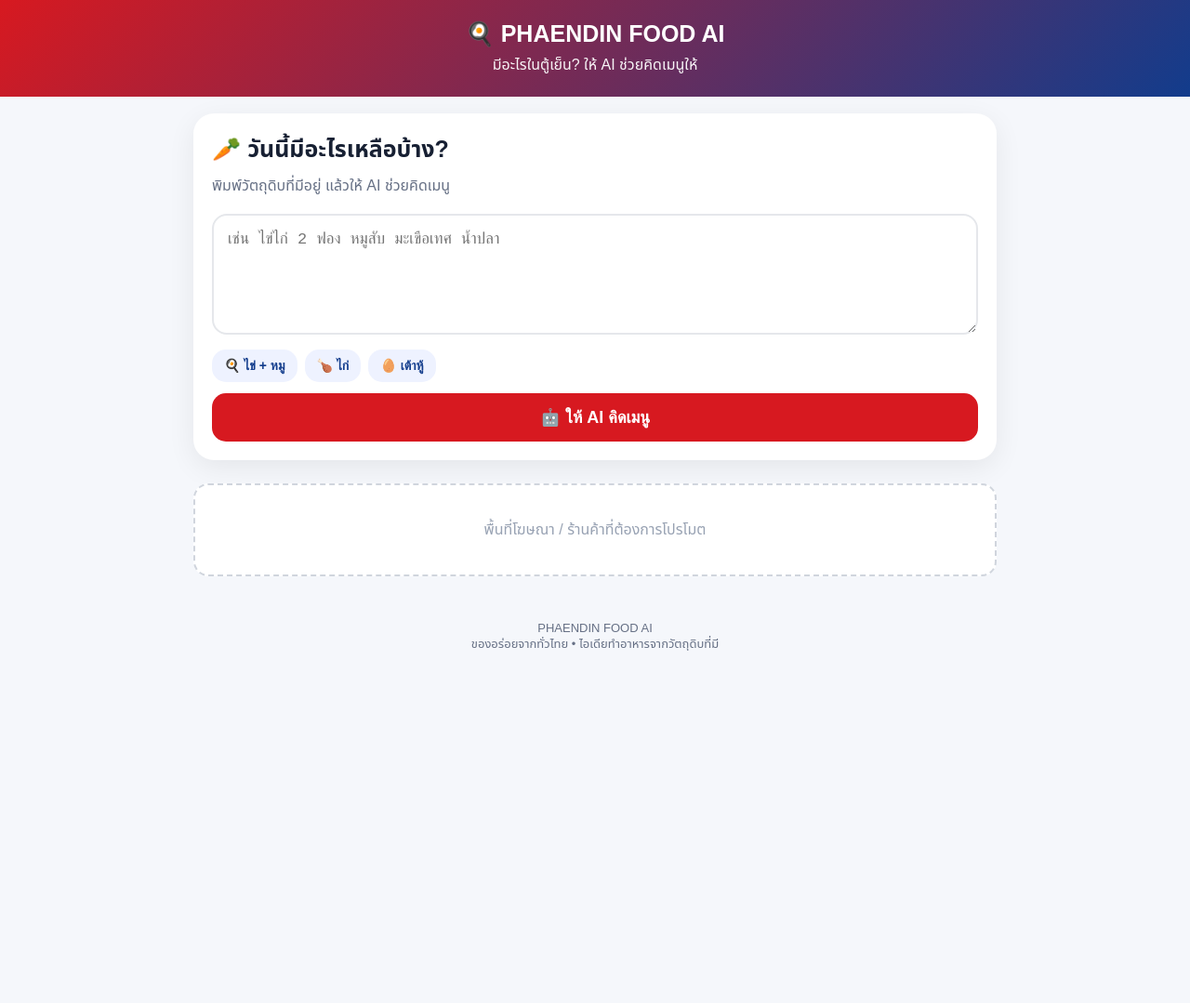
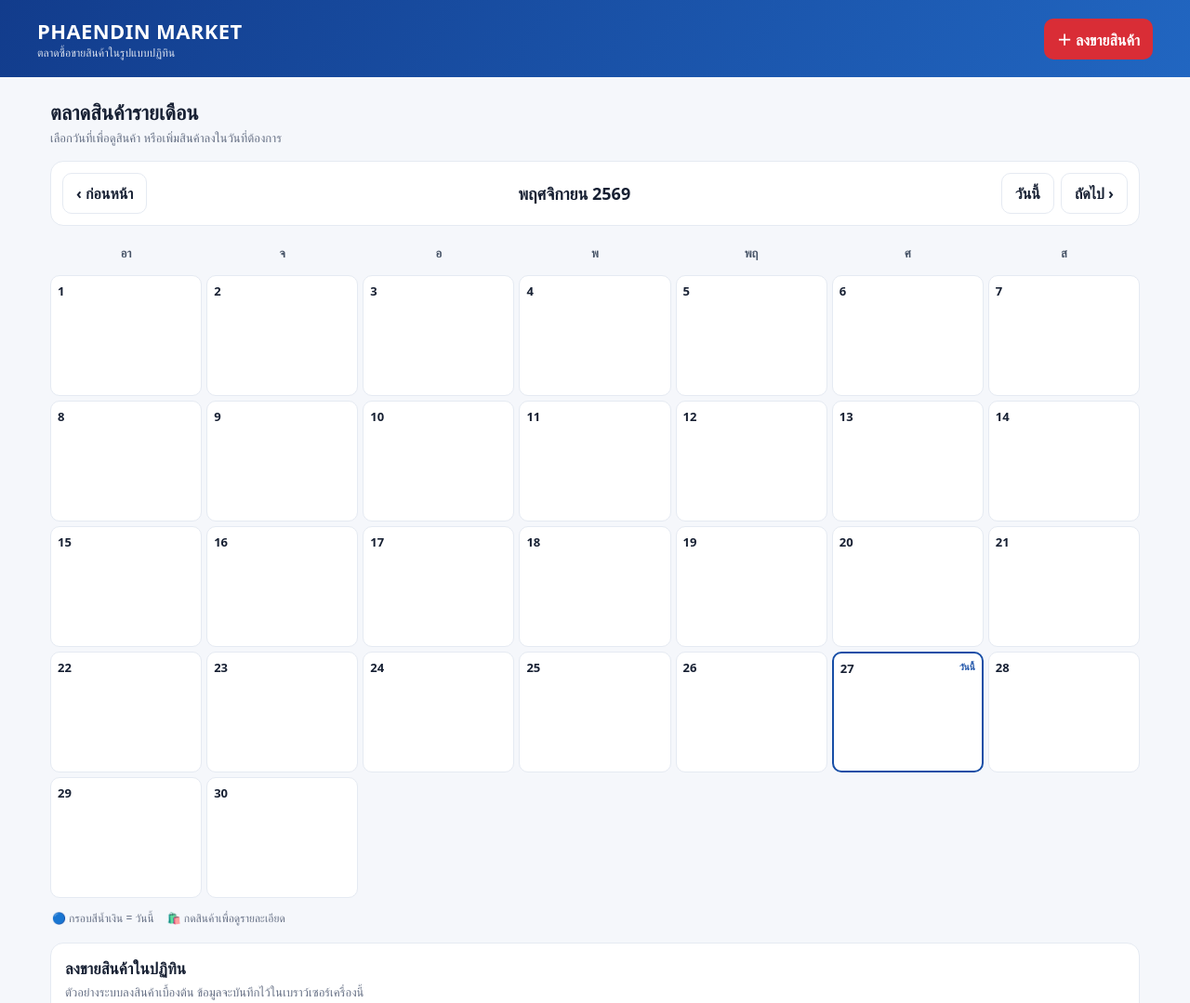
Before and after one commit to Bank150633/Phaendin-shop, a plain HTML site: page index.html in a window 1280 px wide. Shown: the top 1079 px of the page at 93% size. Before the commit the page ends 800 px from the top, so only its background shows below. Drawn offline with Linux system fonts and the light colour scheme.

Commit message:
Refactor index.html for new market features

```diff
--- a/index.html
+++ b/index.html
@@ -2,406 +2,117 @@
 <html lang="th">
 <head>
 <meta charset="UTF-8">
-<meta name="viewport" content="width=device-width,initial-scale=1">
-
-<title>PHAENDIN FOOD AI | มีอะไรในตู้เย็น?</title>
-
+<meta name="viewport" content="width=device-width, initial-scale=1">
+<title>PHAENDIN MARKET | ตลาดปฏิทิน</title>
 <style>
-*{
-  box-sizing:border-box;
-}
-
-body{
-  margin:0;
-  font-family:Arial,"Noto Sans Thai",sans-serif;
-  background:#f5f7fb;
-  color:#172033;
-}
-
-header{
-  background:linear-gradient(135deg,#d71920,#123c8c);
-  color:white;
-  padding:22px 16px;
-  text-align:center;
-}
-
-.logo{
-  font-size:25px;
-  font-weight:800;
-}
-
-header p{
-  margin:7px 0 0;
-  opacity:.95;
-}
-
-.container{
-  max-width:900px;
-  margin:auto;
-  padding:18px;
-}
-
-.box{
-  background:white;
-  border-radius:22px;
-  padding:20px;
-  box-shadow:0 8px 30px rgba(0,0,0,.07);
-}
-
-h1{
-  margin:0 0 8px;
-  font-size:25px;
-}
-
-.sub{
-  color:#667085;
-  margin-bottom:18px;
-}
-
-textarea{
-  width:100%;
-  min-height:130px;
-  resize:vertical;
-  border:2px solid #e5e7eb;
-  border-radius:16px;
-  padding:15px;
-  font-size:17px;
-  outline:none;
-}
-
-textarea:focus{
-  border-color:#123c8c;
-}
-
-button{
-  width:100%;
-  border:0;
-  border-radius:15px;
-  padding:15px;
-  margin-top:12px;
-  background:#d71920;
-  color:white;
-  font-size:18px;
-  font-weight:bold;
-  cursor:pointer;
-}
-
-button:disabled{
-  opacity:.6;
-}
-
-.examples{
-  display:flex;
-  gap:8px;
-  flex-wrap:wrap;
-  margin-top:12px;
-}
-
-.examples button{
-  width:auto;
-  margin:0;
-  padding:9px 13px;
-  background:#eef2ff;
-  color:#123c8c;
-  font-size:14px;
-}
-
-#loading{
-  display:none;
-  text-align:center;
-  padding:25px;
-  font-weight:bold;
-}
-
-#error{
-  display:none;
-  margin-top:15px;
-  background:#fff0f0;
-  color:#b42318;
-  padding:15px;
-  border-radius:12px;
-}
-
-#result{
-  margin-top:20px;
-}
-
-.recipe{
-  background:#fff;
-  border-radius:18px;
-  padding:18px;
-  margin-bottom:14px;
-  border:1px solid #e8eaf0;
-}
-
-.recipe h2{
-  color:#d71920;
-  margin-top:0;
-  font-size:21px;
-}
-
-.recipe h3{
-  margin-bottom:5px;
-  color:#123c8c;
-  font-size:16px;
-}
-
-.recipe p{
-  line-height:1.7;
-  white-space:pre-wrap;
-}
-
-.ad{
-  margin-top:25px;
-  min-height:100px;
-  border:2px dashed #d0d5dd;
-  border-radius:16px;
-  display:flex;
-  align-items:center;
-  justify-content:center;
-  color:#98a2b3;
-  background:white;
-}
-
-footer{
-  text-align:center;
-  color:#667085;
-  padding:30px 15px;
-  font-size:13px;
-}
-
-@media(max-width:600px){
-  h1{
-    font-size:22px;
-  }
-
-  .container{
-    padding:12px;
-  }
-}
+:root{--blue:#174ea6;--red:#d92d36;--ink:#172033;--muted:#667085;--line:#e5eaf2;--bg:#f5f7fb;--white:#fff}
+*{box-sizing:border-box}body{margin:0;background:var(--bg);color:var(--ink);font-family:system-ui,-apple-system,"Segoe UI",sans-serif}
+header{background:linear-gradient(120deg,#123c8c,#2166c1);color:white;padding:18px max(16px,calc((100% - 1200px)/2));}
+.top{display:flex;align-items:center;justify-content:space-between;gap:12px;flex-wrap:wrap}.brand{font-size:22px;font-weight:850;letter-spacing:.4px}.tag{font-size:12px;opacity:.85}
+main{max-width:1200px;margin:22px auto;padding:0 14px}.intro{display:flex;justify-content:space-between;align-items:center;gap:12px;flex-wrap:wrap;margin-bottom:16px}
+h1{font-size:22px;margin:0 0 4px}.sub{color:var(--muted);font-size:13px}
+button{border:0;border-radius:10px;padding:10px 14px;font:inherit;font-weight:700;cursor:pointer}
+.primary{background:var(--red);color:white}.secondary{background:white;border:1px solid var(--line);color:var(--ink)}
+.monthbar{display:flex;align-items:center;justify-content:space-between;gap:8px;background:white;border:1px solid var(--line);border-radius:14px;padding:12px;margin-bottom:10px}
+.monthbar strong{font-size:18px}.month-actions{display:flex;gap:7px}
+.calendar{display:grid;grid-template-columns:repeat(7,minmax(0,1fr));gap:5px}
+.weekday{text-align:center;padding:10px 2px;font-size:13px;font-weight:800;color:#475467}
+.day{background:white;border:1px solid var(--line);border-radius:10px;min-height:130px;padding:7px;overflow:hidden}
+.day.empty{background:#f0f2f6;min-height:90px}.day.today{border:2px solid var(--blue)}
+.daynum{font-size:13px;font-weight:800;margin-bottom:6px;display:flex;justify-content:space-between}
+.todaylabel{font-size:10px;color:var(--blue)}
+.product{border:1px solid #edf0f5;border-radius:8px;overflow:hidden;margin:5px 0;cursor:pointer;background:#fff}
+.product img{width:100%;height:65px;object-fit:cover;display:block;background:#f2f4f7}
+.product .pname{font-size:11px;font-weight:700;padding:4px 5px 0;white-space:nowrap;overflow:hidden;text-overflow:ellipsis}
+.product .price{font-size:11px;color:#07834e;font-weight:800;padding:0 5px 5px}
+.more{font-size:10px;color:var(--blue);padding:3px}
+.legend{display:flex;gap:14px;flex-wrap:wrap;color:var(--muted);font-size:12px;margin:13px 2px}
+.panel{background:white;border:1px solid var(--line);border-radius:14px;padding:15px;margin-top:18px}
+.panel h2{font-size:17px;margin:0 0 5px}.panel p{font-size:13px;color:var(--muted);margin:0 0 12px}
+.formgrid{display:grid;grid-template-columns:repeat(2,minmax(0,1fr));gap:10px}
+label{display:block;font-size:12px;font-weight:700;margin-bottom:5px}
+input,textarea{width:100%;border:1px solid #d7deea;border-radius:9px;padding:10px;font:inherit;background:white}
+textarea{min-height:70px;resize:vertical}.wide{grid-column:1/-1}.form-actions{display:flex;gap:8px;align-items:center;flex-wrap:wrap}
+.hint{font-size:11px;color:var(--muted);margin-top:8px}
+footer{text-align:center;color:var(--muted);font-size:12px;padding:25px}
+.modal{position:fixed;inset:0;background:#10182899;display:none;align-items:center;justify-content:center;padding:16px;z-index:5}
+.modal.show{display:flex}.modalbox{background:white;border-radius:16px;max-width:430px;width:100%;padding:16px;max-height:90vh;overflow:auto}
+.modalbox img{width:100%;max-height:260px;object-fit:cover;border-radius:10px}.modalhead{display:flex;justify-content:space-between;align-items:center;gap:8px}
+@media(max-width:700px){main{margin:14px auto;padding:0 7px}.calendar{gap:3px}.day{min-height:91px;padding:4px;border-radius:7px}.day.empty{min-height:65px}.product img{height:42px}.product .pname{font-size:9px;padding:3px 3px 0}.product .price{font-size:9px;padding:0 3px 3px}.weekday{font-size:11px;padding:7px 0}.daynum{font-size:11px;margin-bottom:3px}.monthbar strong{font-size:16px}.monthbar{padding:9px}.secondary,.primary{padding:9px 11px;font-size:13px}}
+@media(max-width:390px){.day{min-height:78px}.product img{height:34px}.product .pname{font-size:8px}.product .price{font-size:8px}}
 </style>
 </head>
-
 <body>
-
-<header>
-  <div class="logo">🍳 PHAENDIN FOOD AI</div>
-  <p>มีอะไรในตู้เย็น? ให้ AI ช่วยคิดเมนูให้</p>
-</header>
-
-<div class="container">
-
-  <div class="box">
-
-    <h1>🥕 วันนี้มีอะไรเหลือบ้าง?</h1>
-
-    <div class="sub">
-      พิมพ์วัตถุดิบที่มีอยู่ แล้วให้ AI ช่วยคิดเมนู
-    </div>
-
-    <textarea
-      id="ingredients"
-      placeholder="เช่น ไข่ไก่ 2 ฟอง หมูสับ มะเขือเทศ น้ำปลา"></textarea>
-
-    <div class="examples">
-      <button onclick="example('ไข่ไก่ หมูสับ น้ำปลา')">
-        🍳 ไข่ + หมู
-      </button>
-
-      <button onclick="example('ไก่ กระเทียม พริก น้ำปลา')">
-        🍗 ไก่
-      </button>
-
-      <button onclick="example('ไข่ เต้าหู้ หมูสับ')">
-        🥚 เต้าหู้
-      </button>
-    </div>
-
-    <button id="askBtn" onclick="askAI()">
-      🤖 ให้ AI คิดเมนู
-    </button>
-
-    <div id="loading">
-      🤖 AI กำลังคิดเมนูให้คุณ...
-    </div>
-
-    <div id="error"></div>
-
-  </div>
-
-  <div id="result"></div>
-
-  <!-- พื้นที่โฆษณา -->
-  <div class="ad">
-    พื้นที่โฆษณา / ร้านค้าที่ต้องการโปรโมต
-  </div>
-
-</div>
-
-<footer>
-  PHAENDIN FOOD AI<br>
-  ของอร่อยจากทั่วไทย • ไอเดียทำอาหารจากวัตถุดิบที่มี
-</footer>
-
-
+<header><div class="top"><div><div class="brand">PHAENDIN MARKET</div><div class="tag">ตลาดซื้อขายสินค้าในรูปแบบปฏิทิน</div></div><button class="primary" onclick="goToForm()">＋ ลงขายสินค้า</button></div></header>
+<main>
+  <section class="intro"><div><h1>ตลาดสินค้ารายเดือน</h1><div class="sub">เลือกวันที่เพื่อดูสินค้า หรือเพิ่มสินค้าลงในวันที่ต้องการ</div></div></section>
+  <div class="monthbar"><button class="secondary" onclick="changeMonth(-1)">‹ ก่อนหน้า</button><strong id="monthTitle"></strong><div class="month-actions"><button class="secondary" onclick="goToday()">วันนี้</button><button class="secondary" onclick="changeMonth(1)">ถัดไป ›</button></div></div>
+  <div class="calendar" id="calendar"></div>
+  <div class="legend"><span>🔵 กรอบสีน้ำเงิน = วันนี้</span><span>🛍️ กดสินค้าเพื่อดูรายละเอียด</span></div>
+  <section class="panel" id="addPanel">
+    <h2>ลงขายสินค้าในปฏิทิน</h2><p>ตัวอย่างระบบลงสินค้าเบื้องต้น ข้อมูลจะบันทึกไว้ในเบราว์เซอร์เครื่องนี้</p>
+    <form id="productForm">
+      <div class="formgrid">
+        <div><label for="date">วันที่ลงสินค้า *</label><input id="date" type="date" required></div>
+        <div><label for="seller">ชื่อร้าน / ผู้ขาย</label><input id="seller" placeholder="เช่น ร้านแผ่นดิน"></div>
+        <div class="wide"><label for="name">ชื่อสินค้า *</label><input id="name" maxlength="70" placeholder="เช่น น้ำพริกปลาย่าง" required></div>
+        <div><label for="price">ราคา (บาท) *</label><input id="price" type="number" min="0" step="1" placeholder="89" required></div>
+        <div><label for="image">ลิงก์รูปสินค้า</label><input id="image" type="url" placeholder="https://..."></div>
+        <div class="wide"><label for="description">รายละเอียดสินค้า</label><textarea id="description" placeholder="รายละเอียดสินค้า วิธีจัดส่ง หรือช่องทางติดต่อ"></textarea></div>
+        <div class="wide form-actions"><button class="primary" type="submit">บันทึกสินค้า</button><button class="secondary" type="reset">ล้างข้อมูล</button></div>
+      </div>
+    </form>
+    <div class="hint">ข้อควรรู้: รุ่นทดลองนี้ยังไม่มีระบบสมาชิก/ชำระเงิน และข้อมูลยังไม่แชร์ข้ามอุปกรณ์ อย่าใส่ข้อมูลส่วนตัวหรือข้อมูลการชำระเงิน</div>
+  </section>
+</main>
+<footer>PHAENDIN MARKET • ตลาดซื้อขายบนปฏิทิน</footer>
+<div class="modal" id="modal" onclick="if(event.target===this)closeModal()"><div class="modalbox"><div class="modalhead"><strong>รายละเอียดสินค้า</strong><button class="secondary" onclick="closeModal()">ปิด ✕</button></div><div id="modalContent"></div></div></div>
 <script>
-
-/* =====================================================
-   ใส่ URL Apps Script ของคุณตรงนี้
-===================================================== */
-
-const API_URL =
-"https://script.google.com/macros/s/ใส่_URL_ของคุณตรงนี้/exec";
-
-
-function example(text){
-  document.getElementById("ingredients").value = text;
+const KEY='phaendin_market_products_v1';
+let view=new Date();view.setDate(1);
+let products=loadProducts();
+function loadProducts(){try{return JSON.parse(localStorage.getItem(KEY)||'[]')}catch(e){return []}}
+function saveProducts(){localStorage.setItem(KEY,JSON.stringify(products))}
+function isoLocal(d){return `${d.getFullYear()}-${String(d.getMonth()+1).padStart(2,'0')}-${String(d.getDate()).padStart(2,'0')}`}
+function esc(s){return String(s??'').replace(/[&<>"']/g,c=>({'&':'&amp;','<':'&lt;','>':'&gt;','"':'&quot;',"'":'&#39;'}[c]))}
+function render(){
+ const y=view.getFullYear(),m=view.getMonth();
+ document.getElementById('monthTitle').textContent=new Intl.DateTimeFormat('th-TH',{month:'long',year:'numeric'}).format(view);
+ const cal=document.getElementById('calendar');cal.innerHTML='';
+ ['อา','จ','อ','พ','พฤ','ศ','ส'].forEach(x=>{const e=document.createElement('div');e.className='weekday';e.textContent=x;cal.appendChild(e)});
+ const first=new Date(y,m,1).getDay(),count=new Date(y,m+1,0).getDate();
+ for(let i=0;i<first;i++){const e=document.createElement('div');e.className='day empty';cal.appendChild(e)}
+ const today=isoLocal(new Date());
+ for(let day=1;day<=count;day++){
+   const date=isoLocal(new Date(y,m,day));
+   const cell=document.createElement('div');cell.className='day'+(date===today?' today':'');
+   const dayProducts=products.filter(p=>p.date===date);
+   cell.innerHTML=`<div class="daynum"><span>${day}</span>${date===today?'<span class="todaylabel">วันนี้</span>':''}</div>`;
+   dayProducts.slice(0,3).forEach(p=>{
+     const card=document.createElement('div');card.className='product';card.innerHTML=`${p.image?`<img src="${esc(p.image)}" alt="" onerror="this.style.display='none'">`:''}<div class="pname">${esc(p.name)}</div><div class="price">฿${Number(p.price).toLocaleString('th-TH')}</div>`;
+     card.addEventListener('click',()=>showProduct(p.id));cell.appendChild(card);
+   });
+   if(dayProducts.length>3){const more=document.createElement('div');more.className='more';more.textContent=`+ อีก ${dayProducts.length-3} รายการ`;cell.appendChild(more)}
+   cell.addEventListener('dblclick',()=>{document.getElementById('date').value=date;goToForm()});
+   cal.appendChild(cell);
+ }
 }
-
-
-async function askAI(){
-
-  const ingredients =
-    document.getElementById("ingredients").value.trim();
-
-  const btn =
-    document.getElementById("askBtn");
-
-  const loading =
-    document.getElementById("loading");
-
-  const error =
-    document.getElementById("error");
-
-  const result =
-    document.getElementById("result");
-
-
-  error.style.display = "none";
-  result.innerHTML = "";
-
-
-  if(!ingredients){
-
-    error.textContent =
-      "กรุณาพิมพ์วัตถุดิบก่อนครับ";
-
-    error.style.display = "block";
-
-    return;
-  }
-
-
-  btn.disabled = true;
-  loading.style.display = "block";
-
-
-  try{
-
-    const response = await fetch(API_URL, {
-
-      method:"POST",
-
-      headers:{
-        "Content-Type":"text/plain;charset=utf-8"
-      },
-
-      body:JSON.stringify({
-        ingredients:ingredients
-      })
-
-    });
-
-
-    const data = await response.json();
-
-
-    if(!data.success){
-      throw new Error(
-        data.error || "AI ไม่สามารถตอบได้"
-      );
-    }
-
-
-    showResult(data.result);
-
-
-  }catch(err){
-
-    error.textContent =
-      "เกิดข้อผิดพลาด: " + err.message;
-
-    error.style.display = "block";
-
-  }finally{
-
-    btn.disabled = false;
-    loading.style.display = "none";
-
-  }
-
+function changeMonth(n){view.setMonth(view.getMonth()+n);render()}
+function goToday(){view=new Date();view.setDate(1);render()}
+function goToForm(){document.getElementById('date').value ||= isoLocal(new Date());document.getElementById('addPanel').scrollIntoView({behavior:'smooth'})}
+function showProduct(id){
+ const p=products.find(x=>x.id===id);if(!p)return;
+ document.getElementById('modalContent').innerHTML=`${p.image?`<img src="${esc(p.image)}" alt="">`:''}<h2>${esc(p.name)}</h2><h3 style="color:#07834e">฿${Number(p.price).toLocaleString('th-TH')}</h3><p>${esc(p.description||'ไม่มีรายละเอียด')}</p><p>ร้านค้า: ${esc(p.seller||'ไม่ระบุ')}</p><p>วันที่: ${esc(p.date)}</p><button class="primary" onclick="alert('ระบบสั่งซื้อจะเพิ่มในขั้นตอนเชื่อมต่อฐานข้อมูล')">สนใจสินค้า / สั่งซื้อ</button>`;
+ document.getElementById('modal').classList.add('show');
 }
-
-
-function showResult(text){
-
-  const result =
-    document.getElementById("result");
-
-  /*
-    แปลงคำตอบ AI ให้ดูง่าย
-  */
-
-  const sections =
-    text.split(/\n(?=\d+[\.\)]|\*\*?\d+)/);
-
-  let html = "";
-
-  sections.forEach((section,index)=>{
-
-    if(!section.trim()) return;
-
-    let clean =
-      section
-      .replace(/\*\*/g,"")
-      .trim();
-
-    html += `
-      <div class="recipe">
-
-        <h2>
-          🍽️ ${index + 1}. เมนูแนะนำ
-        </h2>
-
-        <p>${escapeHTML(clean)}</p>
-
-      </div>
-    `;
-
-  });
-
-
-  result.innerHTML =
-    html || `
-      <div class="recipe">
-        <p>${escapeHTML(text)}</p>
-      </div>
-    `;
-}
-
-
-function escapeHTML(text){
-
-  return text
-    .replace(/&/g,"&amp;")
-    .replace(/</g,"&lt;")
-    .replace(/>/g,"&gt;")
-    .replace(/"/g,"&quot;")
-    .replace(/'/g,"&#039;");
-
-}
-
+function closeModal(){document.getElementById('modal').classList.remove('show')}
+document.getElementById('productForm').addEventListener('submit',e=>{
+ e.preventDefault();
+ const p={id:Date.now().toString(),date:document.getElementById('date').value,name:document.getElementById('name').value.trim(),price:document.getElementById('price').value,image:document.getElementById('image').value.trim(),description:document.getElementById('description').value.trim(),seller:document.getElementById('seller').value.trim()};
+ if(!p.date||!p.name||p.price==='')return;
+ products.push(p);saveProducts();view=new Date(p.date+'T00:00:00');view.setDate(1);render();e.target.reset();document.getElementById('date').value=p.date;alert('บันทึกสินค้าแล้ว');
+});
+document.getElementById('date').value=isoLocal(new Date());render();
 </script>
-
 </body>
 </html>
```
